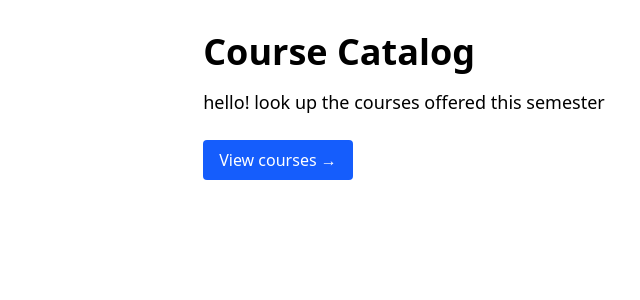
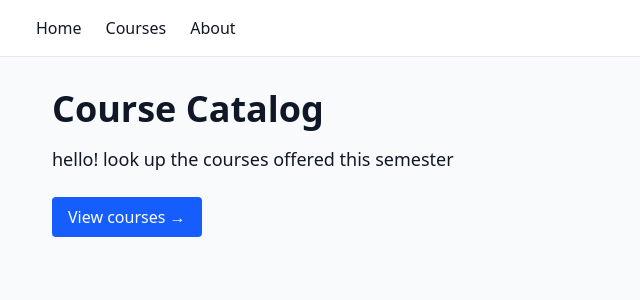
Before and after one commit to janele9/awt-lab02-arystambayeva, a Next.js app: page / in a window 1280 px wide. Shown: the top 300 px of the page, without its empty margins (236-876 px from the left). Built offline with nearby package versions, Linux system fonts and the light colour scheme.

Commit message:
feat: add shared navigation in root layout

```diff
--- a/app/layout.tsx
+++ b/app/layout.tsx
@@ -1,29 +1,35 @@
 import type { Metadata } from "next";
-import { Geist, Geist_Mono } from "next/font/google";
+import Link from "next/link";
 import "./globals.css";
 
-const geistSans = Geist({
-  variable: "--font-geist-sans",
-  subsets: ["latin"],
-});
-
-const geistMono = Geist_Mono({
-  variable: "--font-geist-mono",
-  subsets: ["latin"],
-});
-
 export const metadata: Metadata = {
-  title: "Create Next App",
-  description: "Generated by create next app",
+  title: "Course Catalog",
+  description: "Advanced Web Technologies semester project",
 };
 
-export default function RootLayout({ children }: LayoutProps<"/">) {
+export default function RootLayout({
+  children,
+}: {
+  children: React.ReactNode;
+}) {
   return (
-    <html
-      lang="en"
-      className={`${geistSans.variable} ${geistMono.variable} h-full antialiased`}
-    >
-      <body className="min-h-full flex flex-col">{children}</body>
+    <html lang="en">
+      <body className="min-h-screen bg-gray-50 text-gray-900">
+        <nav className="border-b border-gray-200 bg-white">
+          <div className="mx-auto flex max-w-3xl gap-6 p-4">
+            <Link href="/" className="hover:text-blue-600">
+              Home
+            </Link>
+            <Link href="/courses" className="hover:text-blue-600">
+              Courses
+            </Link>
+            <Link href="/about" className="hover:text-blue-600">
+              About
+            </Link>
+          </div>
+        </nav>
+        {children}
+      </body>
     </html>
   );
 }
```
